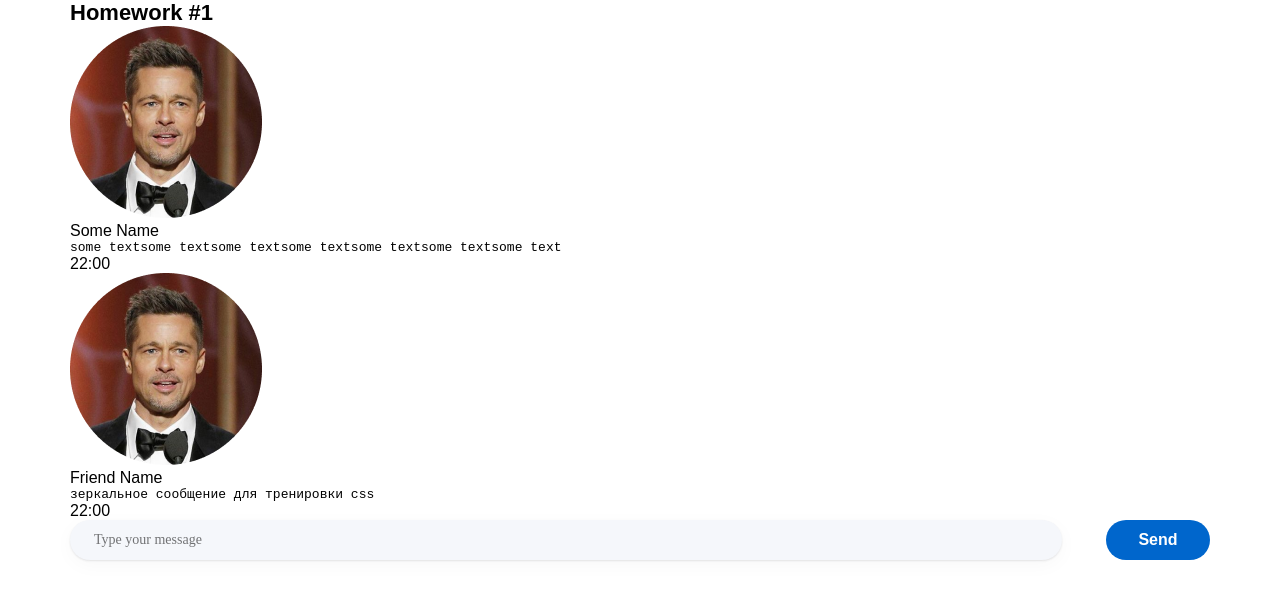
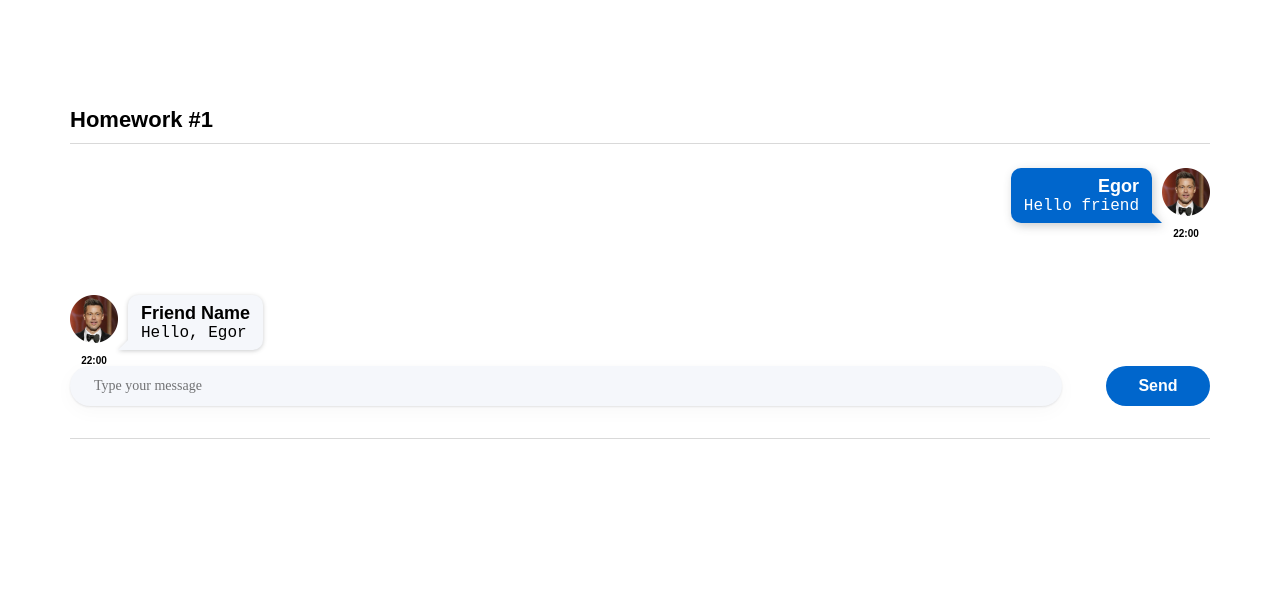
Before and after one commit to EgorZhuk/homework, a React (Create React App) app: page / in a window 1280 px wide. Shown: the top 600 px of the page. Built offline with nearby package versions, Linux system fonts and the light colour scheme.

Commit message:
add some styles for messages

```diff
--- a/src/s1-main/App.module.css
+++ b/src/s1-main/App.module.css
@@ -7,10 +7,19 @@
 }
 
 .hw {
+    border-top: 1px solid #D9D9D9;
+    border-bottom: 1px solid #D9D9D9;
+    padding-top: 24px;
+    padding-bottom: 32px;
+
+
 
 }
 
 .hwTitle {
     font-weight: 600;
     font-size: 22px;
+    margin-bottom: 10px;
+    margin-top: 107px;
+
 }
--- a/src/s2-homeworks/hw01/HW1.tsx
+++ b/src/s2-homeworks/hw01/HW1.tsx
@@ -33,10 +33,10 @@ export const message0: MessageType = {
     id: 0,
     user: {
         avatar: avatar, // можно менять
-        name: 'Some Name',  // можно менять
+        name: 'Egor',  // можно менять
     },
     message: {
-        text: 'some textsome textsome textsome textsome textsome textsome text', // можно менять
+        text: 'Hello friend', // можно менять
         time: '22:00', // можно менять
     },
 }
@@ -47,7 +47,7 @@ export const friendMessage0: MessageType = {
         name: 'Friend Name', // можно менять
     },
     message: {
-        text: 'зеркальное сообщение для тренировки css', // можно менять
+        text: 'Hello, Egor', // можно менять
         time: '22:00', // можно менять
     },
 }
--- a/src/s2-homeworks/hw01/friend-message/FriendMessage.module.css
+++ b/src/s2-homeworks/hw01/friend-message/FriendMessage.module.css
@@ -1,31 +1,57 @@
 .friendMessage {
-
+    display: flex;
+    flex-direction: column;
+    align-items: flex-start;
 }
 
 .friendImageAndText {
-
+    display: flex;
+    flex-direction: row;
 }
 
 .friendImageAndText img {
-
+    width: 48px;
+    height: 48px
 }
 
 .friendText {
-
+    color: #000000;
+    position: relative;
+    margin-left: 10px;
+    border-radius: 10px;
+    /*clip-path: polygon(0 0, 93% 0, 93% 93%, 100% 100%, 75% 100%, 48% 100%, 0 100%);*/
+    padding: 8px 13px;
+    background: #F5F7FB;
+    filter:drop-shadow(0px 1px 2px rgba(29, 33, 38, 0.23));
 }
 
 .friendText:after {
-
+    content: '';
+    width: 20px;
+    height: 20px;
+    background-color: #F5F7FB;
+    position: absolute;
+    left: 0px;
+    bottom: 0px;
+    transform: skewX(-45deg);
+    z-index: -1;
 }
 
 .friendName {
-
+    font-weight: 600;
+    font-size: 18px;
+    text-align: start;
 }
 
 .friendMessageText {
-
+    font-weight: 400;
+    font-size: 16px;
 }
 
 .friendTime {
-
+    font-weight: 600;
+    font-size: 10px;
+    width: 48px;
+    text-align: center;
+    margin-top: 5px;
 }
--- a/src/s2-homeworks/hw01/message/Message.module.css
+++ b/src/s2-homeworks/hw01/message/Message.module.css
@@ -1,31 +1,62 @@
 .message {
+    display: flex;
+    flex-direction: column;
+    align-items: flex-end;
+    padding-bottom: 56px;
+
 
 }
 
 .imageAndText {
+    display: flex;
+    flex-direction: row-reverse;
 
 }
 
 .imageAndText img {
-
+    width: 48px;
+    height: 48px
 }
 
 .text {
-
+    color: #FFFFFF;
+    position: relative;
+    margin-right: 10px;
+    border-radius: 10px;
+    /*clip-path: polygon(0 0, 93% 0, 93% 93%, 100% 100%, 75% 100%, 48% 100%, 0 100%);*/
+    padding: 8px 13px;
+    background: #0066CC;
+    filter:drop-shadow(2px 3px 5px rgba(29, 33, 38, 0.23));
 }
 
 .text:after {
-
+    content: '';
+    width: 20px;
+    height: 20px;
+    background-color: #0066CC;
+    position: absolute;
+    right: 0px;
+    bottom: 0px;
+    transform: skewX(45deg);
+    z-index: -1;
 }
 
 .name {
+    font-weight: 600;
+    font-size: 18px;
+    text-align: end;
 
 }
 
 .messageText {
-
+    font-weight: 400;
+    font-size: 16px;
 }
 
 .time {
-
+    font-weight: 600;
+    font-size: 10px;
+    width: 48px;
+    text-align: center;
+    margin-top: 5px;
 }
--- a/src/s2-homeworks/hw01/message/Message.tsx
+++ b/src/s2-homeworks/hw01/message/Message.tsx
@@ -12,16 +12,10 @@ const Message = (props: MessagePropsType) => {
     return (
         <div id={'hw1-message-' + props.message.id} className={s.message}>
             <div className={s.imageAndText}>
-                <img src={props.message.user.avatar}
-                    id={'hw1-avatar-' + props.message.id}
-                    // создаёт студент
-
-                />
+                <img src={props.message.user.avatar} id={'hw1-avatar-' + props.message.id}/>
                 <div className={s.text}>
                     <div id={'hw1-name-' + props.message.id} className={s.name}>
                         {props.message.user.name}
-
-                        {}
                     </div>
                     <pre id={'hw1-text-' + props.message.id} className={s.messageText}>
                         {props.message.message.text}
```
